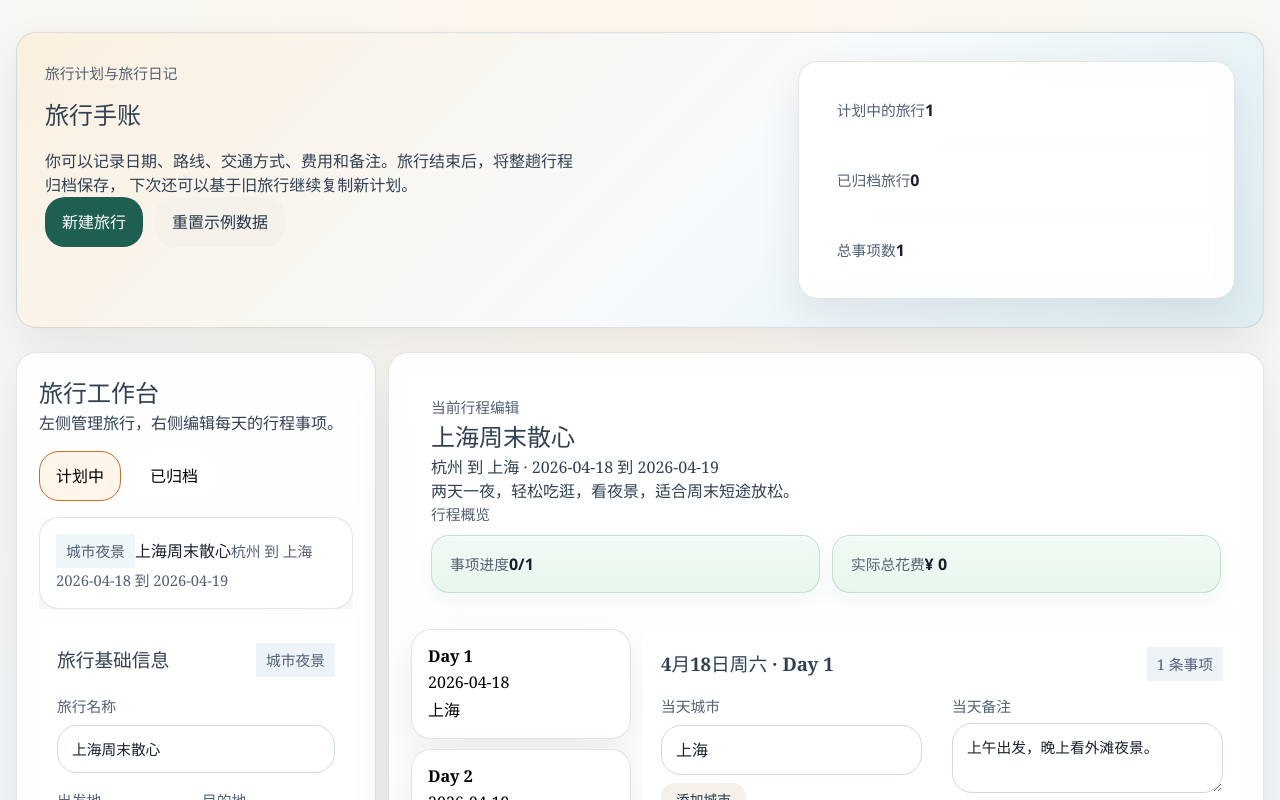
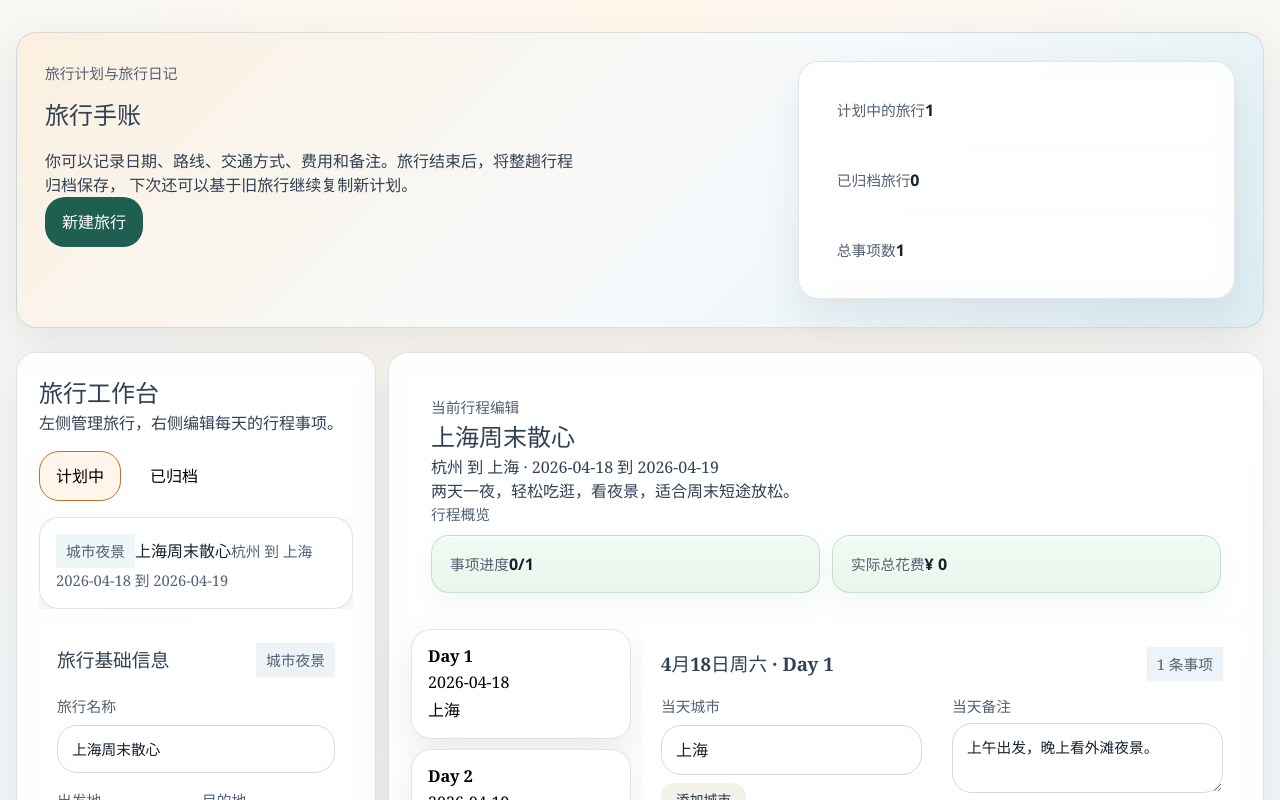
Before and after one commit to renaissance0721/travel-plan, a React (Vite) app: page / in a window 1280 px wide. Shown: the top 800 px of the page. Built offline with nearby package versions, Linux system fonts and the light colour scheme.

Commit message:
Update App.tsx

```diff
--- a/src/App.tsx
+++ b/src/App.tsx
@@ -466,16 +466,6 @@ function App() {
     )
   }
 
-  function resetStorage() {
-    if (!window.confirm('确认清空当前浏览器中的旅行数据吗？')) return
-    const data = sampleTrips()
-    setTrips(data)
-    setSelectedTripId(data[0]?.id ?? '')
-    setEditingDayId(data[0]?.days[0]?.id ?? null)
-    setItemDrafts({})
-    resetTripEditor()
-  }
-
   return (
     <main className="app-shell">
       <section className="hero-panel">
@@ -492,9 +482,6 @@ function App() {
               onClick={() => (activeView === 'planner' ? startCreatingTrip() : changeView('planner'))}
             >
               {activeView === 'planner' ? '新建旅行' : '前往计划中'}
-            </button>
-            <button className="ghost-button" onClick={resetStorage}>
-              重置示例数据
             </button>
           </div>
         </div>
```
